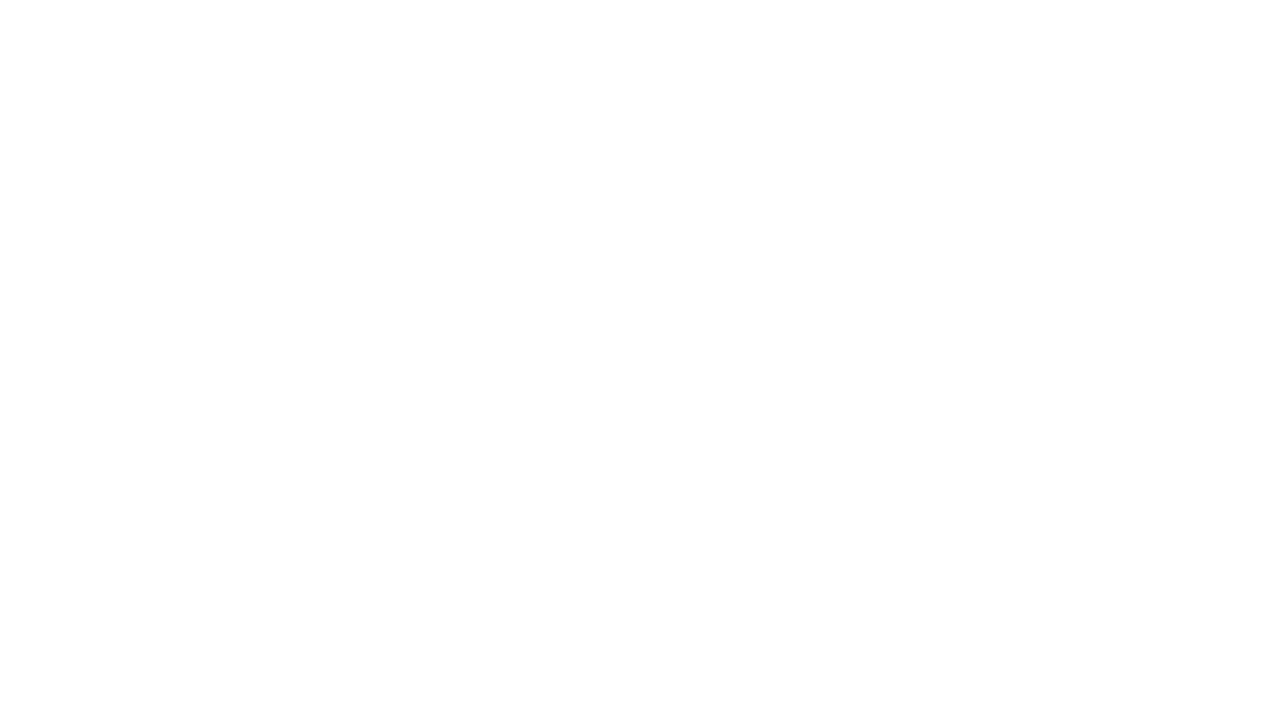
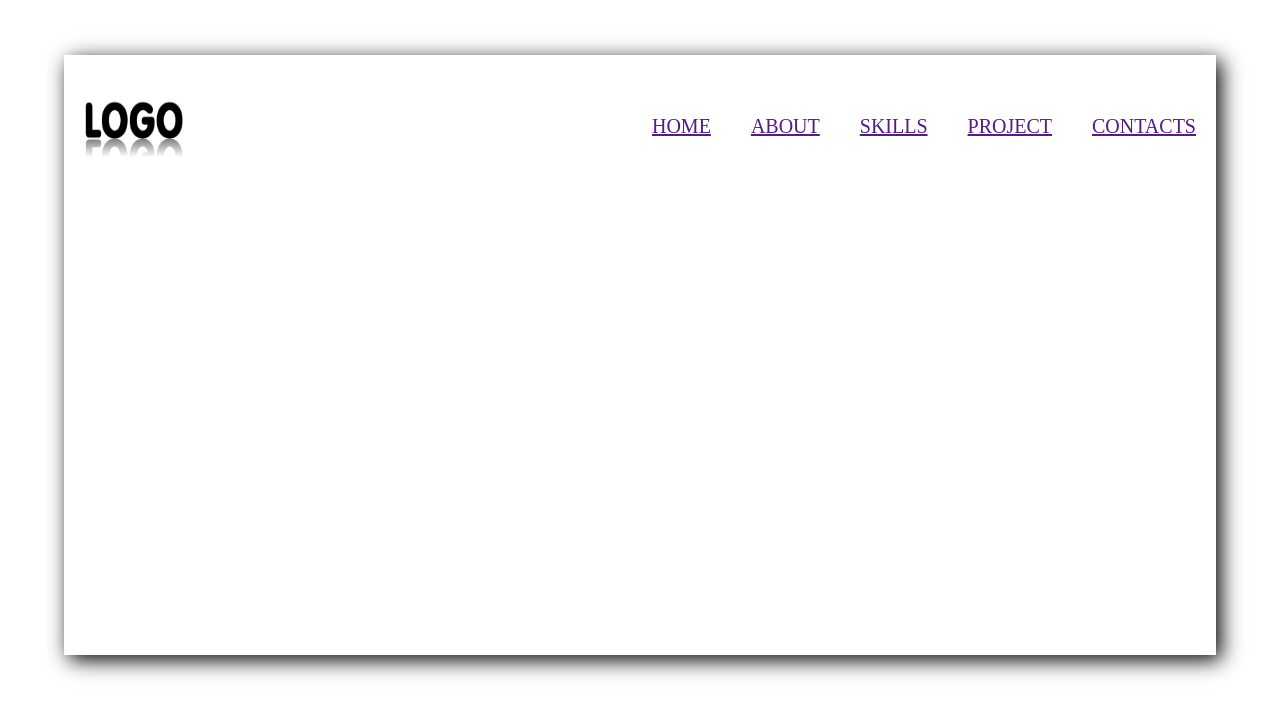
Before and after one commit to Halipchak/Portfolio, a plain HTML site: page index.html in a window 1280 px wide. Drawn offline with Linux system fonts and the light colour scheme.

Commit message:
nav base

```diff
--- a/css/style.css
+++ b/css/style.css
@@ -2,3 +2,34 @@
     margin: 0;
     padding: 0;
 }
+.container{
+    width: 90%;
+    height: 600px;
+    box-shadow: 5px 5px 20px;
+    margin: 0 auto;
+    margin-top: 55px;
+}
+.nav{
+    height: 50px;
+    text-align: center;
+}
+.nav__logo{
+    width: 140px;
+    height: 140px;
+    display: flex;
+    justify-content: start;
+}
+.nav__items{
+    display: flex;
+    justify-content: end;
+    margin-right: 20px;
+    margin-top: -80px;
+    list-style: none;
+
+}
+.nav__item{
+    margin-left: 40px;
+    font-size: 20px;
+    color: black;
+    text-decoration: none;
+}
--- a/index.html
+++ b/index.html
@@ -8,5 +8,18 @@
     <title>Document</title>
 </head>
 <body>
+    <div class="container">
+        <div class="nav">
+                <img src="img/logo.png" alt="" class="nav__logo">
+
+            <ul class="nav__items">
+                <li class="nav__item"><a href="">HOME</a></li>
+                <li class="nav__item"><a href="">ABOUT</a></li>
+                <li class="nav__item"><a href="">SKILLS</a></li>
+                <li class="nav__item"><a href="">PROJECT</a></li></li>
+                <li class="nav__item"><a href="">CONTACTS</a></li>
+            </ul>
+        </div>
+    </div>
 </body>
 </html>
```
